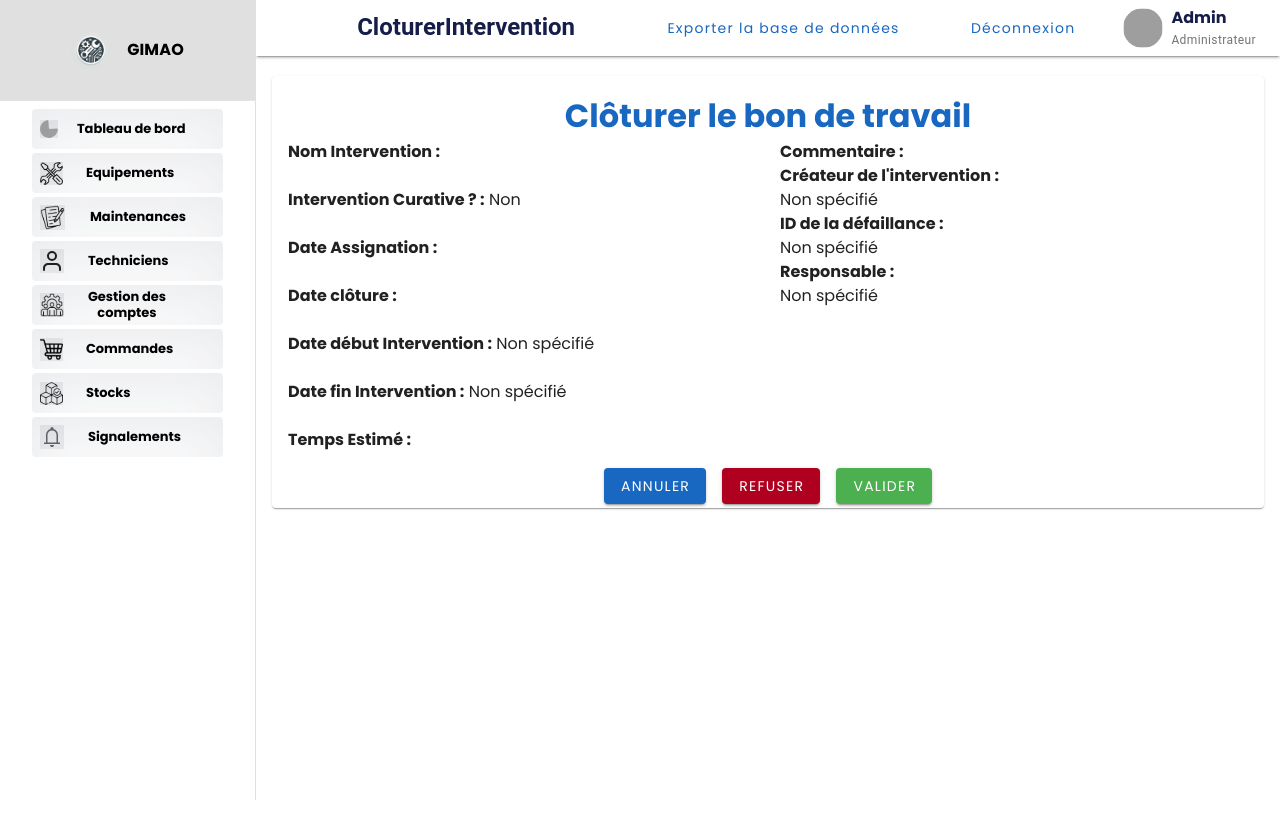
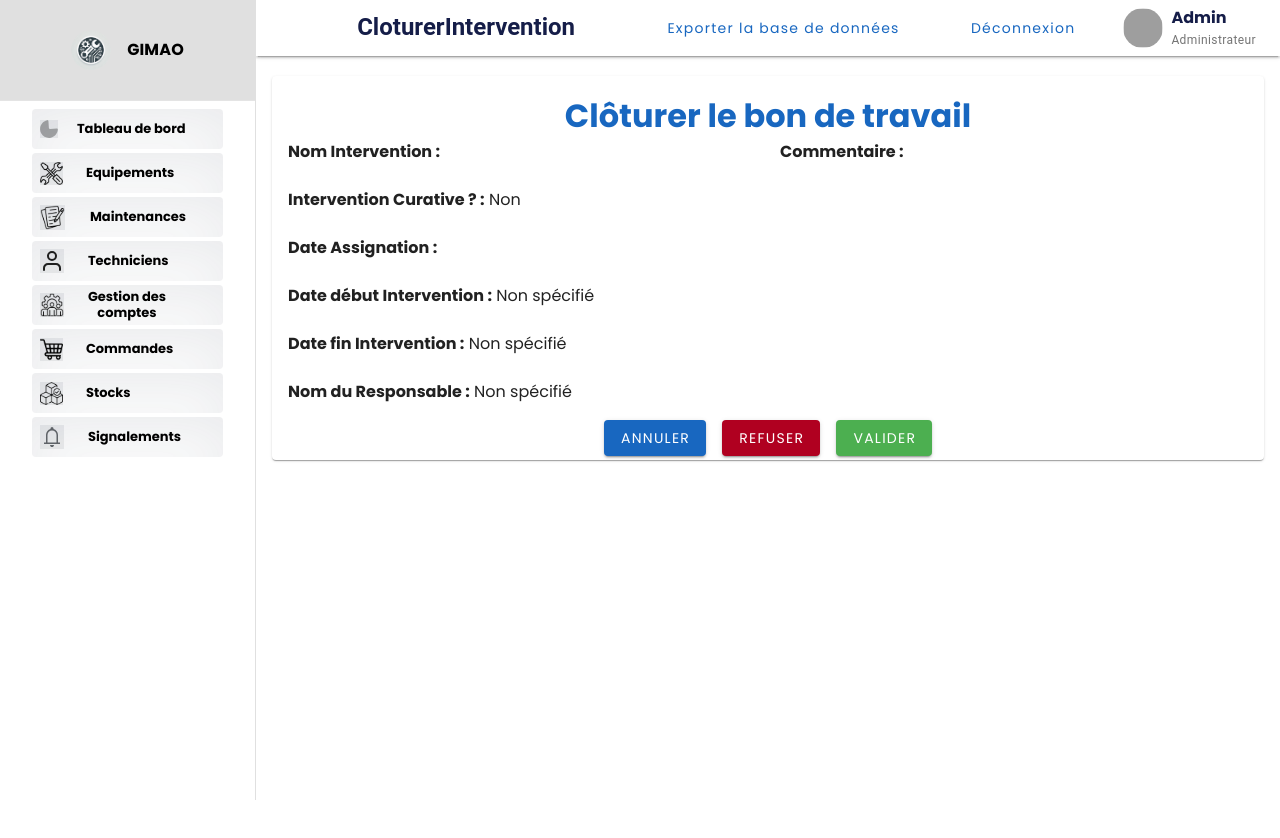
Before and after one commit to JDRSinclair/GIMAO, a Vue app in the folder frontend/: page /cloturer-interventions in a window 1280 px wide. Shown: the top 838 px of the page. Built offline with nearby package versions, Linux system fonts and the light colour scheme; no server answers; grey boxes are pictures that could not be loaded; the HTML template or start-up script is replaced by a standard one.

Commit message:
Enlever Ligne Debogage CloturerIntervention

```diff
--- a/frontend/src/views/TableauDeBord/CloturerIntervention.vue
+++ b/frontend/src/views/TableauDeBord/CloturerIntervention.vue
@@ -21,10 +21,6 @@
                 <v-col cols="12">
                   <p><strong>Date Assignation :</strong> {{ intervention.dateAssignation }}</p>
                 </v-col>
-                <!-- Champ DateCloture -->
-                <v-col cols="12">
-                  <p><strong>Date clôture :</strong> {{ intervention.dateCloture }}</p>
-                </v-col>
                 <!-- Champ DebutIntervention -->
                 <v-col cols="12">
                   <p><strong>Date début Intervention :</strong> {{ intervention.dateDebutIntervention || 'Non spécifié' }}</p>
@@ -33,29 +29,17 @@
                 <v-col cols="12">
                   <p><strong>Date fin Intervention :</strong> {{ intervention.dateFinIntervention || 'Non spécifié' }}</p>
                 </v-col>
-                <!-- Champ TempsEstime -->
+                <!-- Champ Responsable -->
                 <v-col cols="12">
-                  <p><strong>Temps Estimé :</strong> {{ intervention.tempsEstime }}</p>
+                  <p><strong>Nom du Responsable :</strong> {{ intervention.responsable || 'Non spécifié' }}</p>
                 </v-col>
               </v-row>
             </v-col>
 
-            <!-- Colonne de droite avec le commentaire et le créateur -->
+            <!-- Colonne de droite avec le commentaire -->
             <v-col cols="6">
               <p><strong>Commentaire :</strong></p>
               <p>{{ intervention.commentaireIntervention }}</p>
-
-              <!-- Champ Créateur de l'intervention -->
-              <p><strong>Créateur de l'intervention :</strong></p>
-              <p>{{ intervention.createurIntervention || 'Non spécifié' }}</p>
-
-              <!-- Champ ID de la défaillance -->
-              <p><strong>ID de la défaillance :</strong></p>
-              <p>{{ intervention.defaillance || 'Non spécifié' }}</p>
-
-              <!-- Champ Responsable -->
-              <p><strong>Responsable :</strong></p>
-              <p>{{ intervention.responsable || 'Non spécifié' }}</p>
             </v-col>
           </v-row>
 
@@ -90,27 +74,19 @@ export default {
       nomIntervention: "",
       interventionCurative: false,
       dateAssignation: "",
-      dateCloture: "",
       dateDebutIntervention: null,
       dateFinIntervention: null,
-      tempsEstime: "",
+      responsable: "", // Ajout de la propriété pour le responsable
       commentaireIntervention: "",
-      createurIntervention: "", // Ajout de la propriété pour le créateur
-      defaillance: "", // Ajout de la propriété pour l'ID de la défaillance
-      responsable: "", // Ajout de la propriété pour le responsable
     });
 
     const fetchData = async () => {
       try {
         const interventionsRes = await api.getInterventions();
 
-        console.log('Données récupérées de l\'API:', interventionsRes);
-
         if (interventionsRes && interventionsRes.data && interventionsRes.data.length > 0) {
           // Assigner les données du premier élément du tableau intervention
           Object.assign(intervention, interventionsRes.data[0]);
-        } else {
-          console.error('Aucune donnée reçue de l\'API');
         }
       } catch (error) {
         console.error('Erreur lors de la récupération des données:', error);
```
